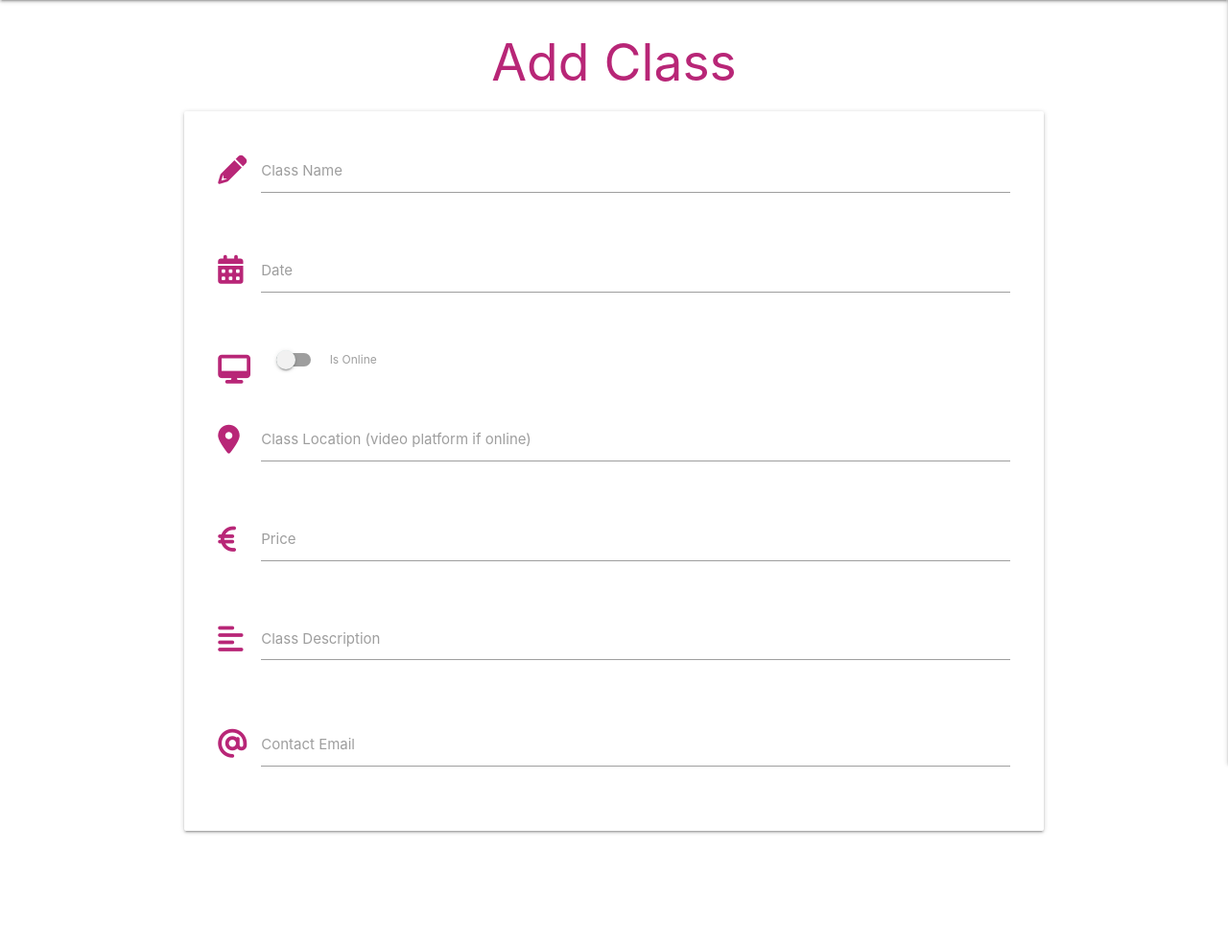
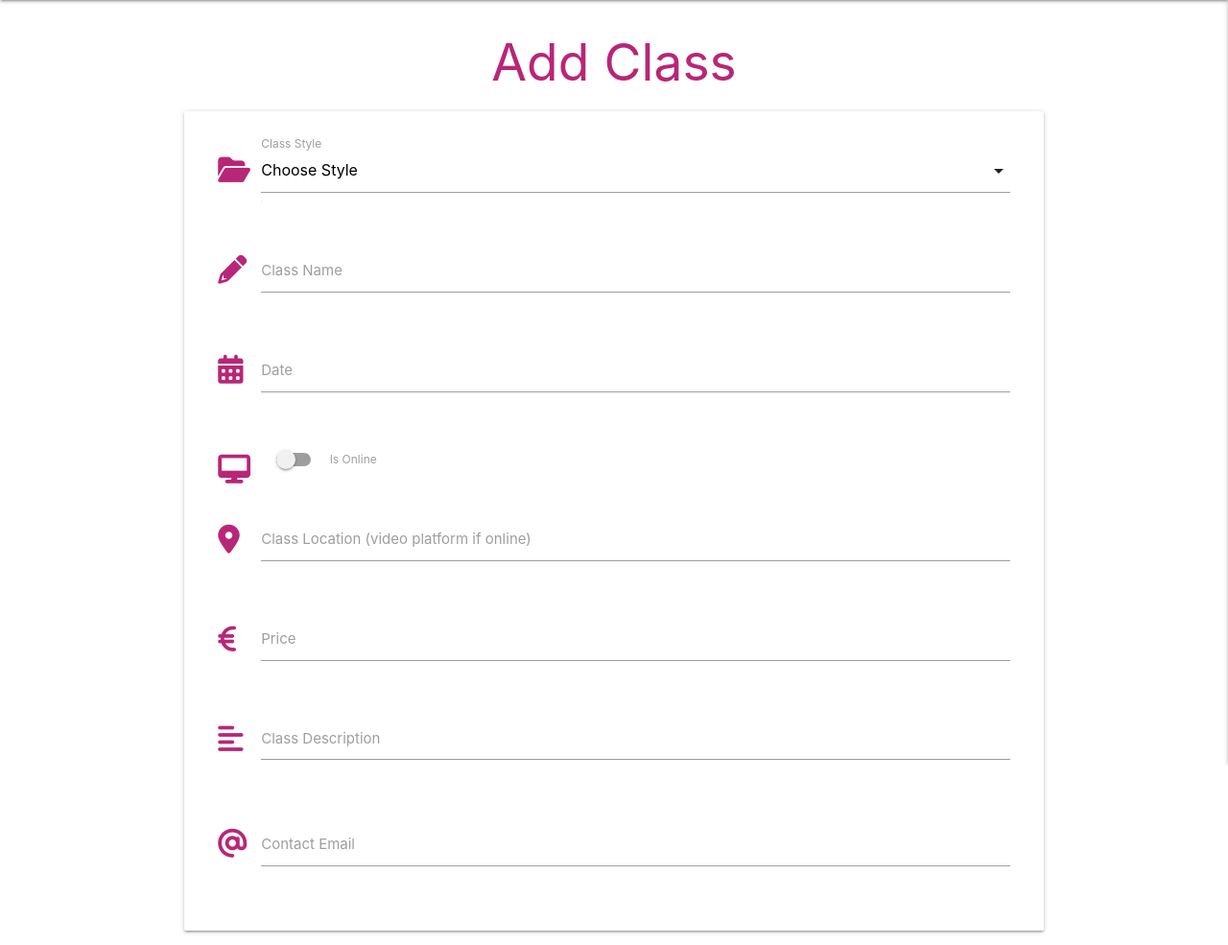
Before and after one commit to monika-hrda/yoga-hub, a Flask app: page /add_class in a window 1280 px wide. Shown: the part 64-1049 px from the top of the page at 96% size. Before the commit the page ends 933 px from the top, so only its background shows below. Run offline with Flask 2, Linux system fonts and the light colour scheme; data that the repository does not hold is empty; some libraries are stand-ins or nearby versions.

Commit message:
Add dropdown for Class Styles, and custom Materialize select validation

```diff
--- a/app.py
+++ b/app.py
@@ -130,7 +130,8 @@ def logout():
 
 @app.route("/add_class")
 def add_class():
-    return render_template("add_class.html")
+    styles = mongo.db.styles.find().sort("class_style", 1)
+    return render_template("add_class.html", styles=styles)
 
 
 if __name__ == "__main__":
--- a/static/js/script.js
+++ b/static/js/script.js
@@ -18,4 +18,46 @@ $(document).ready(function () {
         },
         autoClose: true
     });
-});
+    $("select").formSelect();
+
+    validateMaterializeSelect();
+
+    function validateMaterializeSelect() {
+        let classValid = {
+            "border-bottom": "1px solid #4caf50",
+            "box-shadow": "0 1px 0 0 #4caf50"
+        };
+        let classInvalid = {
+            "border-bottom": "1px solid #f44336",
+            "box-shadow": "0 1px 0 0 #f44336"
+        };
+        if ($("select.validate").prop("required")) {
+            $("select.validate").css({
+                "display": "block",
+                "height": "0",
+                "padding": "0",
+                "width": "0",
+                "position": "absolute"
+            });
+        }
+        $(".select-wrapper input.select-dropdown").on("focusin", function () {
+            $(this).parent(".select-wrapper").on("change", function () {
+                if ($(this).children("ul").children("li.selected:not(.disabled)").on("click", function () {})) {
+                    $(this).children("input").css(classValid);
+                }
+            });
+        }).on("click", function () {
+            if ($(this).parent(".select-wrapper").children("ul").children("li.selected:not(.disabled)").css("background-color") === "rgba(0, 0, 0, 0.03)") {
+                $(this).parent(".select-wrapper").children("input").css(classValid);
+            } else {
+                $(".select-wrapper input.select-dropdown").on("focusout", function () {
+                    if ($(this).parent(".select-wrapper").children("select").prop("required")) {
+                        if ($(this).css("border-bottom") != "1px solid rgb(76, 175, 80)") {
+                            $(this).parent(".select-wrapper").children("input").css(classInvalid);
+                        }
+                    }
+                });
+            }
+        });
+    }
+    });
--- a/templates/add_class.html
+++ b/templates/add_class.html
@@ -5,6 +5,19 @@
 
     <div class="row card-panel">
         <form class="col s12" method="POST" action="">
+            <!-- category selection -->
+            <div class="row">
+                <div class="input-field col s12">
+                    <i class="fas fa-folder-open prefix"></i>
+                    <select id="class_style" name="class_style" class="validate" required>
+                        <option value="" disabled selected>Choose Style</option>
+                        {% for style in styles %}
+                            <option value="{{ style.class_style }}">{{ style.class_style }}</option>
+                        {% endfor %}
+                    </select>
+                    <label for="class_style">Class Style</label>
+                </div>
+            </div>
             <!-- class name -->
             <div class="row">
                 <div class="input-field col s12">
```
